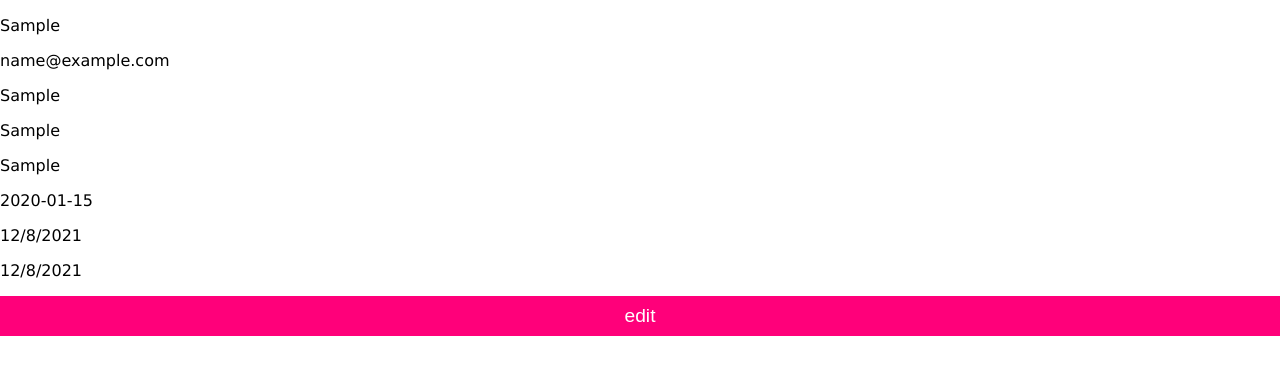
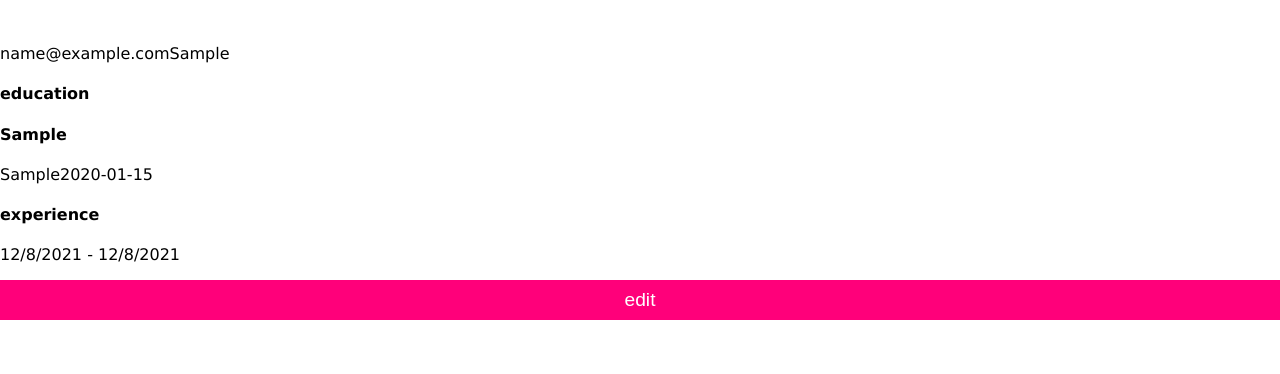
Before and after one commit to prosperitty/CV-project, a React (Create React App) app: page / in a window 1280 px wide. Both pictures are taken after typing "Sample", "name@example.com", "Sample", "Sample", "Sample", "2020-01-15" into the empty fields and a click on the button "submit". Shown: the top 374 px of the page. Built offline with nearby package versions, Linux system fonts and the light colour scheme.

Commit message:
initialized application structure

```diff
--- a/src/components/Application.js
+++ b/src/components/Application.js
@@ -7,23 +7,34 @@ export default class Application extends Component {
 
   render() {
     return (
-      <div>
-        <div>
-          <p>{this.props.applicationInfo.name}</p>
-          <p>{this.props.applicationInfo.email}</p>
-          <p>{this.props.applicationInfo.phone}</p>
+      <div className='application'>
+        <div className='application-personal'>
+          <h1 className='info-name'>{this.props.applicationInfo.name}</h1>
+          <p className='container-email-phone'>
+            <span className='info-email'>{this.props.applicationInfo.email}</span>
+            <span className='info-phone'>{this.props.applicationInfo.phone}</span>
+          </p>
         </div>
-        <div>
-          <p>{this.props.applicationInfo.school}</p>
-          <p>{this.props.applicationInfo.major}</p>
-          <p>{this.props.applicationInfo.date}</p>
+        <h4 className='application-title'>education</h4>
+        <div className='application-education'>
+          <h4 className='info-school'>{this.props.applicationInfo.school}</h4>
+          <div className='container-major-date'>
+            <span className='info-major'>{this.props.applicationInfo.major}</span>
+            <span className='info-school-date'>{this.props.applicationInfo.date}</span>
+          </div>
         </div>
-        <div>
-          <p>{this.props.applicationInfo.company}</p>
-          <p>{this.props.applicationInfo.position}</p>
-          <p>{this.props.applicationInfo.jobDescription}</p>
-          <p>{this.props.applicationInfo.dateFrom}</p>
-          <p>{this.props.applicationInfo.dateTo}</p>
+        <h4 className='application-title'>experience</h4>
+        <div className='application-experience'>
+          <h4 className='info-company'>{this.props.applicationInfo.company}</h4>
+          <div className='container-position-date'>
+            <span className='info-position'>{this.props.applicationInfo.position}</span>
+            <div>
+              <span className='info-date-from'>{this.props.applicationInfo.dateFrom}</span>
+              <span> - </span>
+              <span className='info-date-to'>{this.props.applicationInfo.dateTo}</span>
+            </div>
+          </div>
+          <p className='info-job-description'>{this.props.applicationInfo.jobDescription}</p>
         </div>
         <button type='button' onClick={this.props.handleEdit}>edit</button>
       </div>
```
